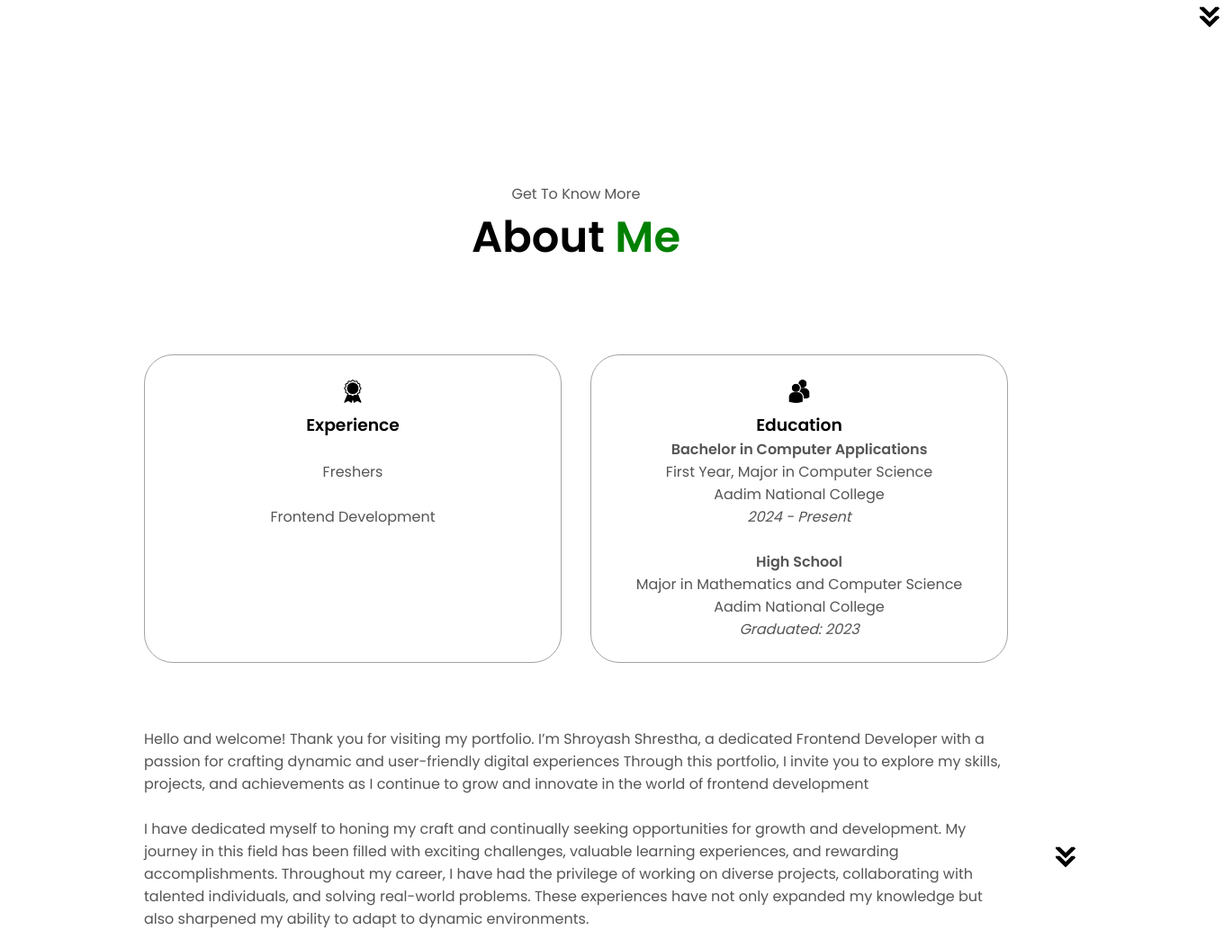
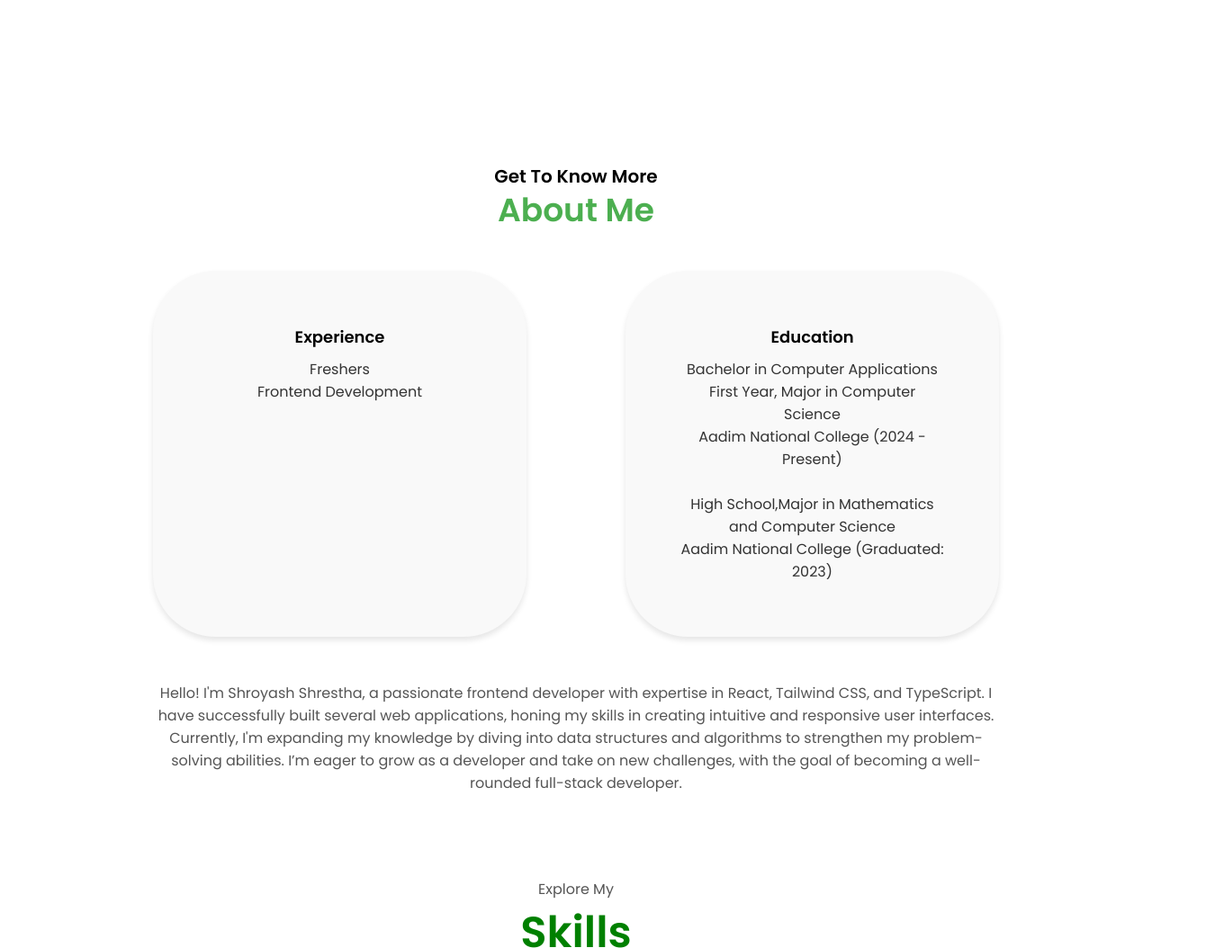
Before and after one commit to shroyash/ShroyashProtfolio, a plain HTML site: page index.html in a window 1280 px wide. Shown: the part 725-1779 px from the top of the page at 90% size, 1360 px wide, since content can reach past the window. Drawn offline with Linux system fonts and the light colour scheme.

Commit message:
code updated

```diff
--- a/index.html
+++ b/index.html
@@ -40,6 +40,7 @@
         </div>
       </div>
     </nav>
+
     <section id="profile">
       <div class="section__pic-container">
         <img src="./assets/shroyash3.png" alt="shroyash profile picture" />
@@ -51,7 +52,7 @@
         <div class="btn-container">
           <button
             class="btn btn-color-2"
-            onclick="alert('Oops! CV is coming soon')"
+            onclick="alert('CV is coming soon')"
           >
             Download CV
           </button>
@@ -61,110 +62,76 @@
         </div>
         <div id="socials-container">
           <div class="tooltip">
+            <a href="https://www.linkedin.com/in/shroyash-shrestha-3862b2254/" target="_blank">
               <img
                 src="./assets/linkedin.png"
                 alt="My LinkedIn profile"
                 class="icon"
-              onclick="location.href='https://www.linkedin.com/in/shroyash-shrestha-3862b2254/'"
               />
+            </a>
             <span class="tooltiptext">LinkedIn</span>
           </div>
 
           <div class="tooltip">
+            <a href="https://github.com/shroyash" target="_blank">
               <img
                 src="./assets/github.png"
                 alt="My GitHub profile"
                 class="icon"
-              onclick="location.href='https://github.com/shroyash'"
               />
+            </a>
             <span class="tooltiptext">GitHub</span>
           </div>
 
           <div class="tooltip">
+            <a href="https://leetcode.com/shroyash" target="_blank">
               <img
                 src="./assets/leetcode.png"
                 alt="My LeetCode profile"
                 class="icon"
                 style="border-radius: 50%; height: 35px; width: 40px"
-              onclick="location.href='https://leetcode.com/shroyash'"
               />
+            </a>
             <span class="tooltiptext">LeetCode</span>
           </div>
         </div>
+
+      </div>
+    </section>
+    <section class="about-me">
+      <div class="section-title">
+        <h2>Get To Know More</h2>
+        <h3>About Me</h3>
+      </div>
+      <div class="container">
+        <div class="card">
+          <i class="fas fa-certificate"></i>
+          <h4>Experience</h4>
+          <p>Freshers</p>
+          <p>Frontend Development</p>
+        </div>
+        <div class="card">
+          <i class="fas fa-users"></i>
+          <h4>Education</h4>
+          <p>Bachelor in Computer Applications</p>
+          <p>First Year, Major in Computer Science</p>
+          <p>Aadim National College (2024 - Present)</p><br>
+          <p>High School,Major in Mathematics and Computer Science</p>
+          <p>Aadim National College (Graduated: 2023)</p>
+        </div>
+      </div>
+
+      <div>
+        <p style="margin-top: 50px; margin-bottom: 90px;">
+          Hello! I'm Shroyash Shrestha, a passionate frontend developer with expertise in React, Tailwind CSS, and TypeScript. I have successfully built several web applications, honing my skills in creating intuitive and responsive user interfaces. Currently, I'm expanding my knowledge by diving into data structures and algorithms to strengthen my problem-solving abilities. I’m eager to grow as a developer and take on new challenges, with the goal of becoming a well-rounded full-stack developer.
+        </p>
       </div>
     </section>
 
 
-    <section id="about">
-      <p class="section__text__p1">Get To Know More</p>
-      <h1 class="title">About<span style="color: green;"> Me</span></h1>
-      <div class="section-container">
-        <div class="about-details-container">
-          <div class="about-containers">
-            <div class="details-container">
-              <img
-                src="./assets/experience.png"
-                alt="Experience icon"
-                class="icon"
-              />
-              <h3>Experience</h3>
-              <br />
-              <p>Freshers<br /><br />Frontend Development</p>
-            </div>
-            <div class="details-container">
-              <img
-                src="./assets/education.png"
-                alt="Education icon"
-                class="icon"
-              />
-              <h3>Education</h3>
-              <p>
-                <strong>Bachelor in Computer Applications</strong><br />
-                First Year, Major in Computer Science<br />
-                Aadim National College <br />
-                <em>2024 - Present</em>
-                <!-- Adjust year as appropriate -->
-              </p>
-              <p>
-                <br />
-                <strong>High School</strong><br />
-                Major in Mathematics and Computer Science<br />
-                Aadim National College <br />
-                <em>Graduated: 2023</em>
-                <!-- Adjust year as appropriate -->
-              </p>
-            </div>
-          </div>
-          <div class="text-container" style="margin-top: 40px;">
-            <p>
-              Hello and welcome! Thank you for visiting my portfolio. I’m
-              Shroyash Shrestha, a dedicated Frontend Developer with a passion
-              for crafting dynamic and user-friendly digital experiences Through
-              this portfolio, I invite you to explore my skills, projects, and
-              achievements as I continue to grow and innovate in the world of
-              frontend development<br /><br />
 
-              I have dedicated myself to honing my craft and continually seeking
-              opportunities for growth and development. My journey in this field
-              has been filled with exciting challenges, valuable learning
-              experiences, and rewarding accomplishments. Throughout my career,
-              I have had the privilege of working on diverse projects,
-              collaborating with talented individuals, and solving real-world
-              problems. These experiences have not only expanded my knowledge
-              but also sharpened my ability to adapt to dynamic environments.
-            </p>
-          </div>
-        </div>
-      </div>
-      <img
-        src="./assets/arrow.png"
-        alt="Arrow icon"
-        class="icon arrow"
-        onclick="location.href='./#experience'"
-      />
-    </section>
-    <section id="experience">
-      <p class="section__text__p1">Explore My</p>
+    <section id="experience ">
+      <p class="section__text__p1" style="margin-top: -20px;">Explore My</p>
       <h1 class="title" style="color: green ; margin-bottom: 30px;">Skills</h1>
       <div class="experience-details-container">
         <div class="skill-set-container">
@@ -315,18 +282,13 @@
           </div>
         </div>
       </div>
-      <img
-        src="./assets/arrow.png"
-        alt="Arrow icon"
-        class="icon arrow"
-        onclick="location.href='./#projects'"
-      />
+
     </section>
     <section id="projects">
       <p class="section__text__p1">Browse My Recent</p>
       <h1 class="title" style="color: green;margin-bottom: 50px;">Projects</h1>
       <div class="experience-details-container">
-        <div class="about-containers">
+        <div class="about-containers" >
           <div class="details-container color-container">
             <div class="article-container">
               <img
@@ -432,12 +394,7 @@
           </div>
         </div>
       </div>
-      <img
-        src="./assets/arrow.png"
-        alt="Arrow icon"
-        class="icon arrow"
-        onclick="location.href='./#contact'"
-      />
+
     </section>
     <section id="contact">
       <p class="section__text__p1" style="margin-top: 40px;">Get in Touch</p>
--- a/mediaqueries.css
+++ b/mediaqueries.css
@@ -52,6 +52,11 @@
 
 }
 @media screen and (max-width: 1024px){
+
+  .about-containers{
+    display: grid;
+    grid-template-columns: repeat(2,1r);
+  }
   .recipeImg img{
     width: 300px;
     height: 350px;
@@ -59,9 +64,7 @@
   }
 
 }
-@media screen and (max-width: 1024px){
 
-}
 
 @media screen and (max-width: 600px) {
 
--- a/style.css
+++ b/style.css
@@ -197,7 +197,8 @@ a:hover {
 /* SECTIONS */
 
 section {
-  padding-top: 4vh;
+  padding-top: 1.6vh;
+  padding-bottom:2vh ;
   height: 96vh;
   margin: 0 10rem;
   box-sizing: border-box;
@@ -206,8 +207,6 @@ section {
 
 .section-container {
   display: flex;
-  margin-top: 120px;
-
 }
 
 /* PROFILE SECTION */
@@ -313,62 +312,16 @@ section {
 
 /* ABOUT SECTION */
 
-#about {
-  position: relative;
-}
 
-.about-containers {
-  gap: 2rem;
-  margin-bottom: 2rem;
-}
 
-.about-details-container {
-  justify-content: center;
-  flex-direction: column;
-}
 
-.about-containers,
-.about-details-container {
-  display: flex;
-}
 
-.about-pic {
-  border-radius: 2rem;
-}
 
-.arrow {
-  position: absolute;
-  right: -5rem;
-  bottom: 2.5rem;
-}
 
-.details-container {
-  padding: 1.5rem;
-  flex: 1;
-  background: white;
-  border-radius: 2rem;
-  border: rgb(53, 53, 53) 0.1rem solid;
-  border-color: rgb(163, 163, 163);
-  text-align: center;
-}
-
-.section-container {
-  gap: 4rem;
-  height: 80%;
-}
-
-.section__pic-container {
-  height: 400px;
-  width: 400px;
-  margin: auto 0;
-}
 
 /* EXPERIENCE SECTION */
 
-#experience {
-  padding-top: 50px;
-  padding-bottom: 130px;
-}
+
 
 .experience-sub-title {
   color: rgb(85, 85, 85);
@@ -423,10 +376,7 @@ article .icon {
 
 /* PROJECTS SECTION */
 
-#projects {
-  position: relative;
-  margin-top: -50px;
-}
+
 
 .color-container {
   border-color: rgb(163, 163, 163);
@@ -499,3 +449,88 @@ footer {
 footer p {
   text-align: center;
 }
+
+.about-containers {
+  display: grid;
+  grid-template-columns: repeat(1, 1fr); /* Default for small screens (1 column) */
+  gap: 20px; /* Optional: adjust space between items */
+  row-gap: 100px;
+}
+.experience-sub-title{
+  text-align: center;
+}
+
+@media (min-width: 576px) {
+  .about-containers {
+    grid-template-columns: repeat(2, 1fr); /* 2 columns on small screens */
+  }
+}
+
+@media (min-width: 768px) {
+  .about-containers {
+    grid-template-columns: repeat(2, 1fr); /* 2 columns on medium screens */
+  }
+}
+
+@media (min-width: 992px) {
+  .about-containers {
+    grid-template-columns: repeat(2, 1fr); /* 2 columns on large screens */
+  }
+}
+
+@media (min-width: 1200px) {
+  .about-containers {
+    grid-template-columns: repeat(2, 1fr); /* 3 columns on extra large screens */
+  }
+}
+
+.about-me {
+  text-align: center;
+  padding: 10px;
+}
+
+.section-title h2 {
+  font-size: 20px;
+  color: #000;
+  margin-bottom: 10px;
+}
+
+.section-title h3 {
+  font-size: 36px;
+  font-weight: bold;
+  color: #4CAF50;
+  margin-top: -15px;
+}
+
+.container {
+  display: flex;
+  justify-content: center;
+  gap: 110px;
+}
+
+.card {
+  background-color: #f9f9f9;
+  padding: 60px;
+  border-radius: 70px;
+  width: 800px;
+  text-align: center;
+  box-shadow: 0px 4px 6px rgba(0, 0, 0, 0.1);
+  margin-top: 40px;
+}
+
+.card i {
+  font-size: 40px;
+  margin-bottom: 15px;
+  color: #4CAF50;
+}
+
+.card h4 {
+  font-size: 18px;
+  font-weight: bold;
+  margin-bottom: 10px;
+}
+
+.card p {
+  font-size: 16px;
+  color: #333;
+}
```
Lines whose indentation alone changed are shown as unchanged.
